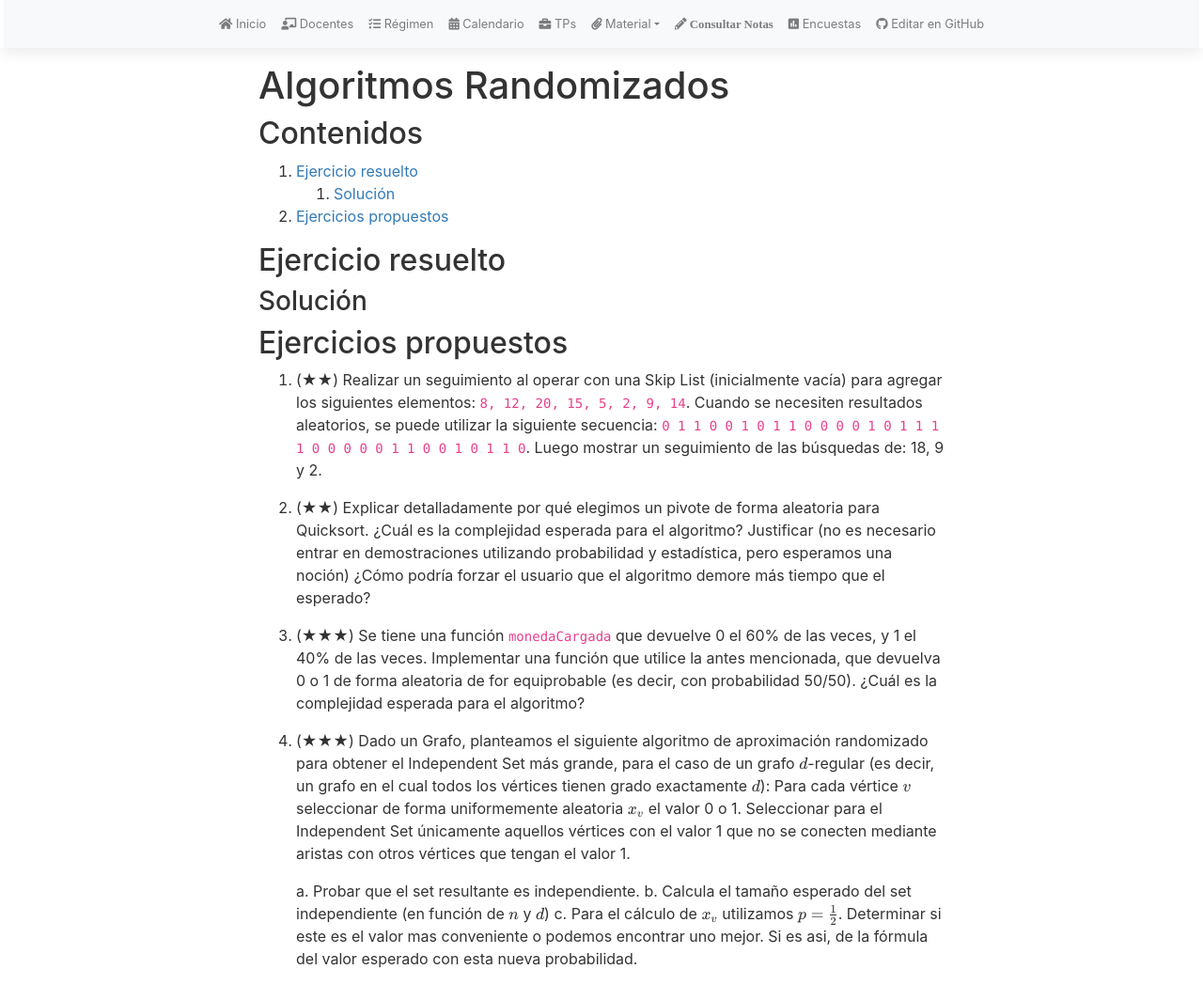
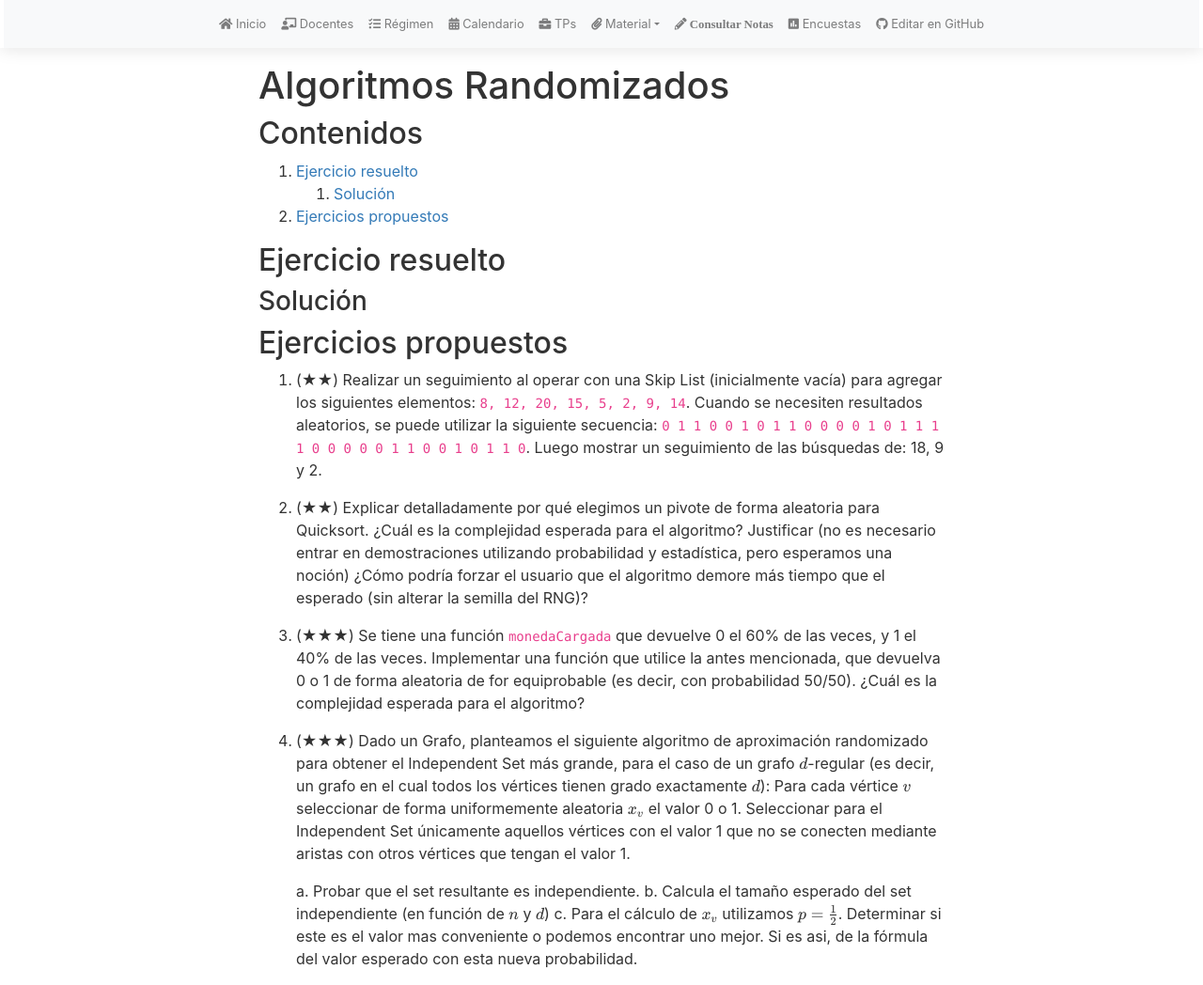
Before and after one commit to algoritmos-rw/tda_bg, a Jekyll site: the page built from material/guias/randomizados.md, in a window 1280 px wide and 1048 px high. Shown: the whole window at 94% size. Built offline with Jekyll 4.4.1, drawn with Linux system fonts in a browser that asks for light colours; nearby versions of some CDN libraries; our own code applies the rules of GitHub Pages for plain Markdown files.

Commit message:
correccion

```diff
--- a/material/guias/randomizados.md
+++ b/material/guias/randomizados.md
@@ -28,7 +28,8 @@ math: true
 1.  (★★) Explicar detalladamente por qué elegimos un pivote de forma aleatoria para Quicksort.
     ¿Cuál es la complejidad esperada para el algoritmo? Justificar (no es necesario entrar en
     demostraciones utilizando probabilidad y estadística, pero esperamos una noción)
-    ¿Cómo podría forzar el usuario que el algoritmo demore más tiempo que el esperado?
+    ¿Cómo podría forzar el usuario que el algoritmo demore más tiempo que el esperado (sin alterar
+    la semilla del RNG)?
 
 1.  (★★★) Se tiene una función `monedaCargada` que devuelve 0 el 60% de las veces, y 1 el 40% de las veces.
     Implementar una función que utilice la antes mencionada, que devuelva 0 o 1 de forma aleatoria de
```
